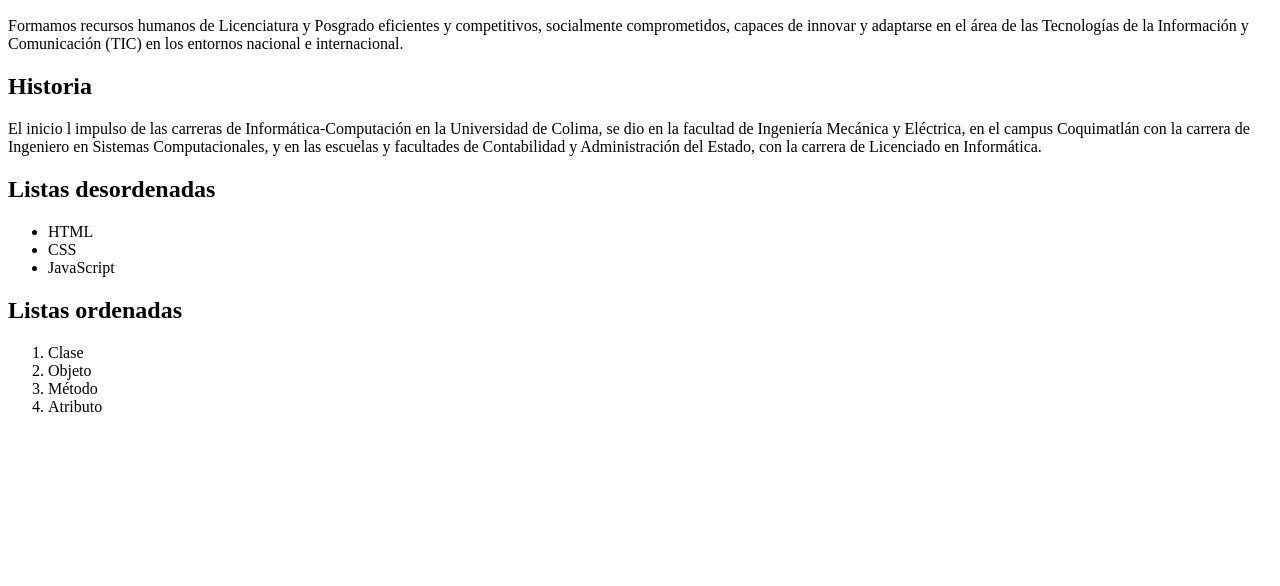
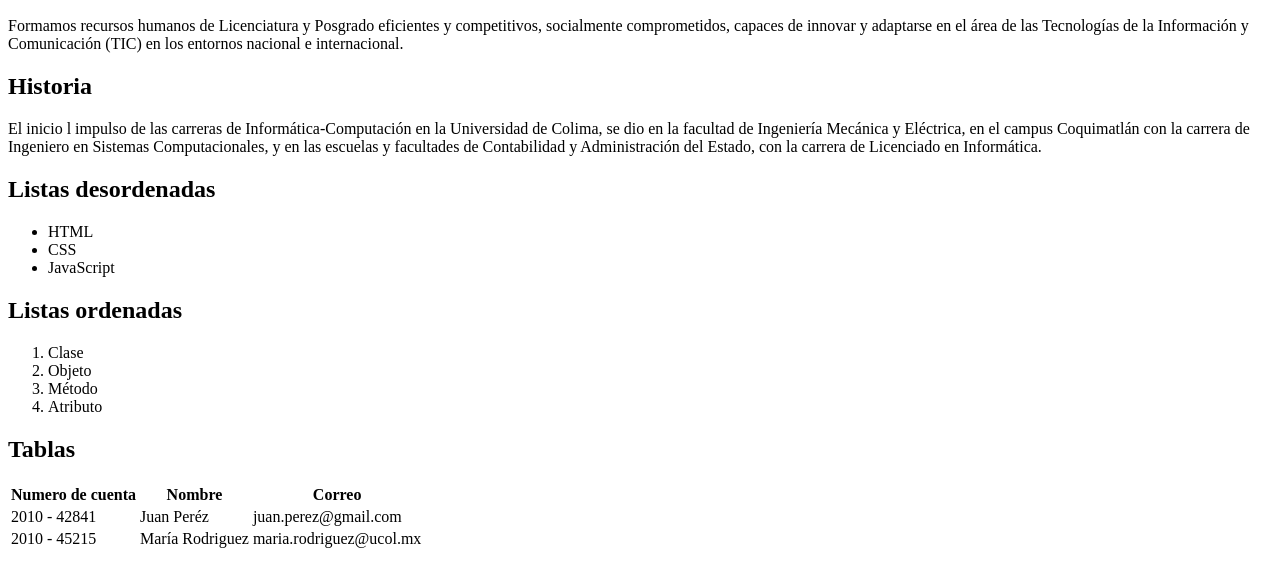
Before and after one commit to AlfredoSanNav/01-Elementos-html, a plain HTML site: page index.html in a window 1280 px wide. Shown: the part 96-682 px from the top of the page. Drawn offline with Linux system fonts and the light colour scheme.

Commit message:
Agrega tablas

```diff
--- a/index.html
+++ b/index.html
@@ -28,6 +28,26 @@
         <li>Atributo</li>
     </ol>
 
+    <h2> Tablas </h2>
+    <table>
+        <tr>
+            <th>Numero de cuenta</th>
+            <th>Nombre</th>
+            <th>Correo</th>
+        </tr>
+        <tr>
+            <td>2010 - 42841</td>
+            <td>Juan Peréz</td>
+            <td>juan.perez@gmail.com</td>
+
+        </tr>
+        <tr>
+            <td>2010 - 45215</td>
+            <td>María Rodriguez</td>
+            <td>maria.rodriguez@ucol.mx</td>
+
+        </tr>
+    </table>
 
 </body>
 </html>
```
